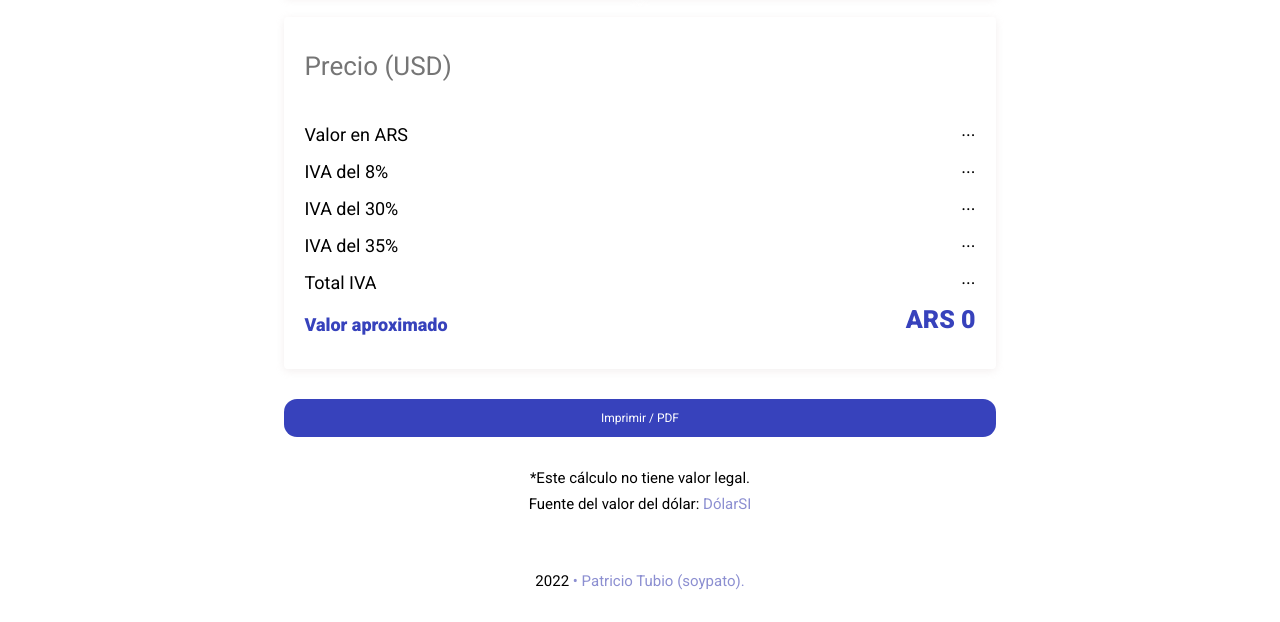
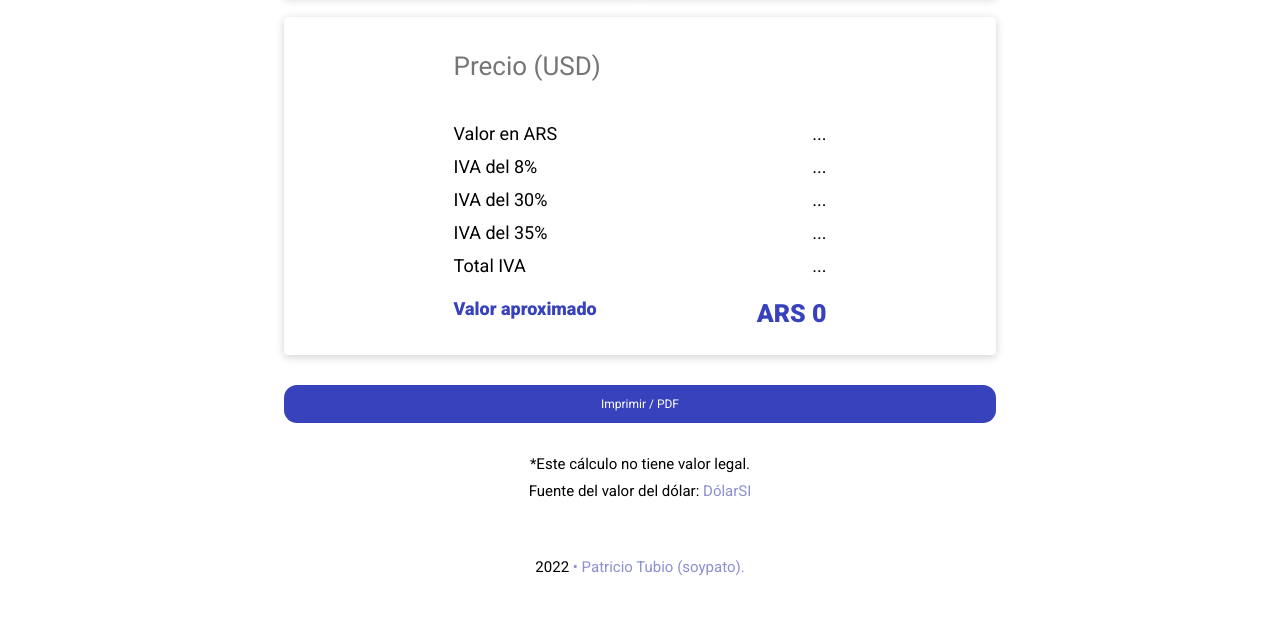
Before and after one commit to soypato/arsvat, a plain HTML site: page index.html in a window 1280 px wide. Shown: the part 311-933 px from the top of the page. Drawn offline with nearby package versions, Linux system fonts and the light colour scheme; no server answers.

Commit message:
box-shadow and grid change

```diff
--- a/css/mobile.css
+++ b/css/mobile.css
@@ -111,7 +111,7 @@ html {
     }
     .linkDescription, .dollarDiv{
         margin-top: 2rem;
-        box-shadow: rgba(196, 176, 176, 0.2) 0px 2px 8px 0px;
+        box-shadow: rgba(32, 25, 25, 0.2) 0px 2px 8px 0px;
         border-radius: .4rem;
         padding: 2rem;
     }
@@ -153,11 +153,6 @@ html {
         border: none;
         width: 100%;
     }
-    /* .inputsDiv{
-        display: grid;
-        align-items: center;
-        font-size: 1.3rem;
-    } */
     #inputPrice{
         text-align: left;
         border-radius: 1.2rem;
@@ -165,16 +160,20 @@ html {
         font-size: 2.6rem;
         appearance: none;
         width: 100%;
-        margin: 1rem 0;
-    }
-    .inputStyle{
+        margin: -3rem 0;
         color: var(--sp-color);
     }
-
-    .inputStyle:focus{
-        outline: none;
+    #inputPrice:focus{
+        outline-style: none;
     }
 
+    #formDollar input{
+        grid-area: 1 / 2;
+        margin: 0;
+    }
+    .formGrid{
+        grid-area: 2 / 2;
+    }
     .results{
         margin-top: 2rem;
         display: grid;
@@ -183,11 +182,13 @@ html {
     }
     .results span, .results p{
         font-size: 1.8rem;
+        display: block;
+        padding: .3rem 0;
+        margin: auto 0;
     }
     .results span{
-        display: block;
         margin: auto 0;
-        }
+    }
     .results p{
         text-align: right;
     }
--- a/css/tablet.css
+++ b/css/tablet.css
@@ -5,6 +5,14 @@
     }
     section {
         grid-template-columns: .3fr 2fr .3fr;
+    }
+    #formDollar{
+        display: grid;
+        grid-template-columns: 1fr 2.5fr 1fr;
+        grid-template-rows: .5fr 2fr;
+    }
+    #total{
+        margin-top: 1rem;
     }
     .shortLinks{
         grid-template-columns: repeat(auto-fit, minmax(20rem, 1fr));
--- a/index.html
+++ b/index.html
@@ -56,10 +56,8 @@
                </div>
                      <div class="linkDescription">
                         <form id="formDollar">
-                        <!-- <div class="inputsDiv"> -->
-                           <!-- <input class="inputStyle" type="text" placeholder="Nombre"/> -->
                            <input class="inputStyle" id="inputPrice" type="number" placeholder="Precio (USD)"/>
-                        <!-- </div> -->
+                           <div class="formGrid">
                               <div class="results">
                                  <span>Valor en ARS</span>
                                  <p id="dollarValue">...</p>
@@ -75,6 +73,7 @@
                                  <p class="total-bold" id="total">ARS 0</p>
                               </div>
                            </form>
+                     </div>
                   </div>
                </div>
                <div class="notes">
```
Lines whose indentation alone changed are shown as unchanged.
